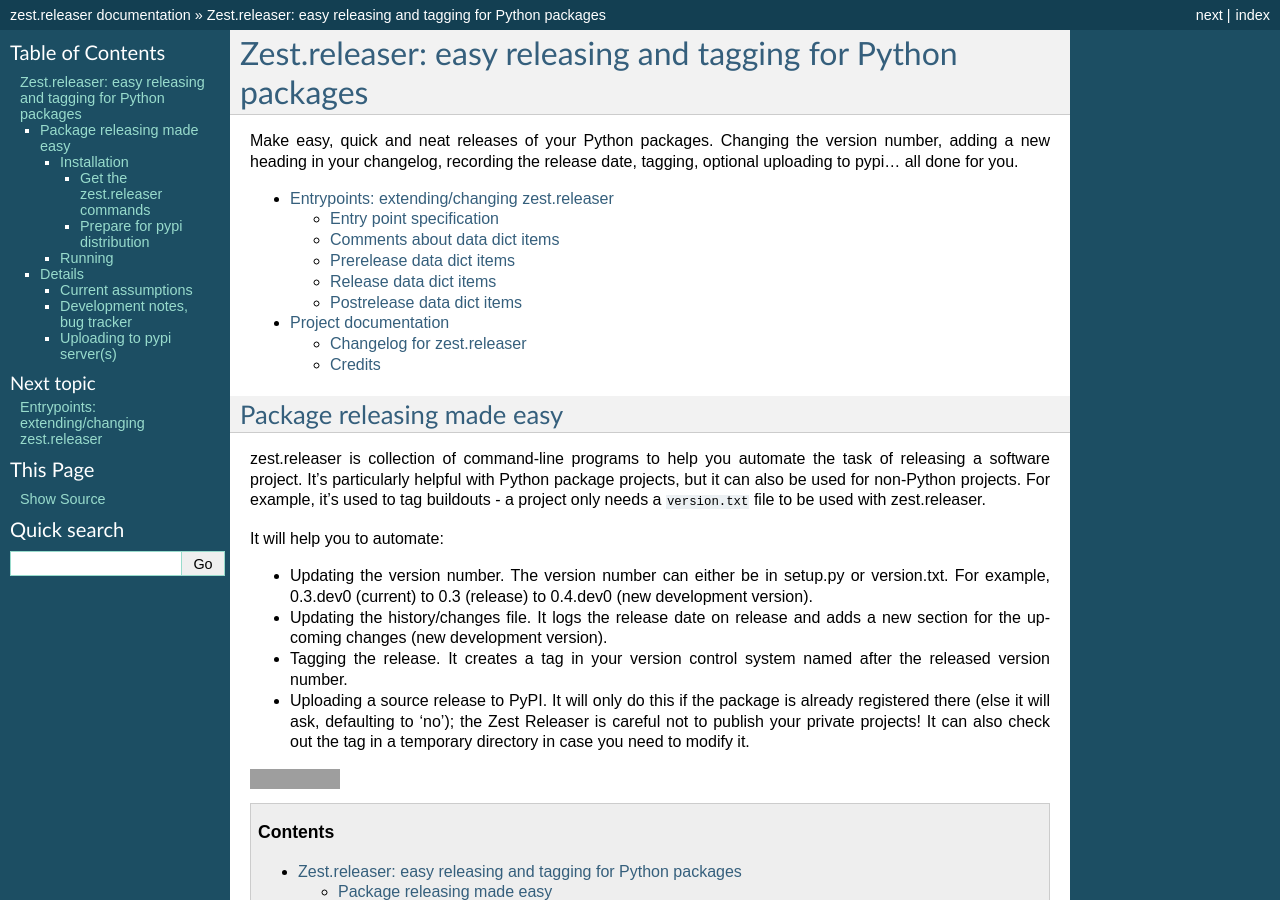
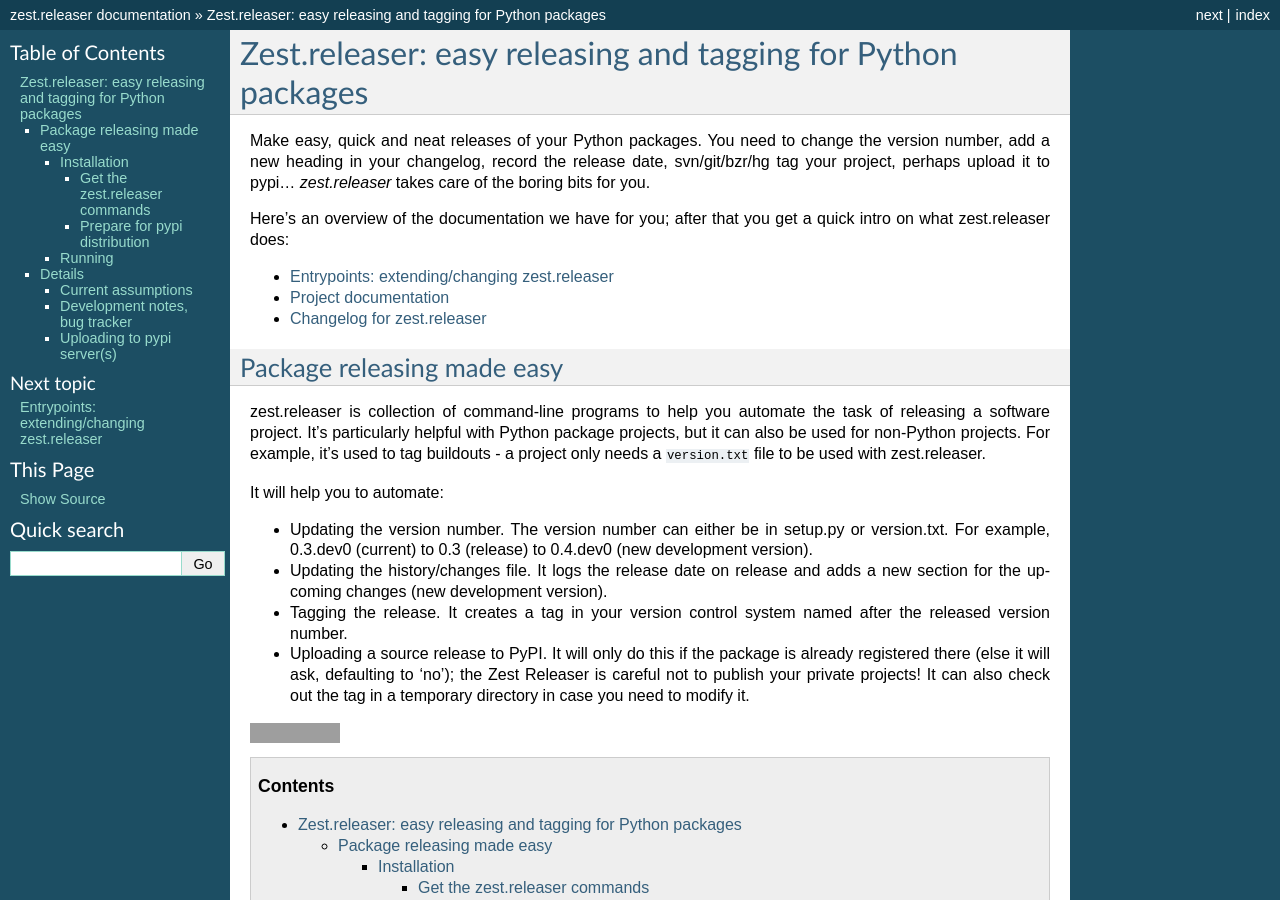
Before and after one commit to zestsoftware/zest.releaser, a Sphinx documentation site: the page built from doc/source/index.rst, in a window 1280 px wide and 900 px high. Built offline with Sphinx 7.4.7, drawn with Linux system fonts in a browser that asks for light colours; grey boxes are pictures that could not be loaded.

Commit message:
Properly added the changelog to sphinx.

```diff
--- a/CHANGES.rst
+++ b/CHANGES.rst
@@ -174,4 +174,4 @@
   Fixes https://bugs.launchpad.net/zest.releaser/+bug/858011
   [maurits]
 
-For older changes see ``older_changes.rst`` in the ``doc/sources/`` directory.
+.. # Note: for older changes see ``doc/sources/changelog.rst``.
--- a/doc/source/older_changes.rst
+++ b/doc/source/changelog.rst
@@ -1,8 +1,6 @@
-Old history for zest.releaser
-=============================
+.. include:: ../../CHANGES.rst
 
-For recent changes see CHANGES.txt.
-
+.. # Note: CHANGES.rst is the current changelog, the older entries are in here.
 
 3.22 (2011-05-05)
 -----------------
--- a/doc/source/index.rst
+++ b/doc/source/index.rst
@@ -1,15 +1,20 @@
 Zest.releaser: easy releasing and tagging for Python packages
 #############################################################
 
-Make easy, quick and neat releases of your Python packages. Changing the
-version number, adding a new heading in your changelog, recording the release
-date, tagging, optional uploading to pypi... all done for you.
+Make easy, quick and neat releases of your Python packages. You need to change
+the version number, add a new heading in your changelog, record the release
+date, svn/git/bzr/hg tag your project, perhaps upload it to
+pypi... *zest.releaser* takes care of the boring bits for you.
+
+Here's an overview of the documentation we have for you; after that you get a
+quick intro on what zest.releaser does:
 
 .. toctree::
-   :maxdepth: 2
+   :maxdepth: 1
 
    entrypoints
    project
+   changelog
 
 
 .. include:: ../../README.rst
```
Also changed, not shown: doc/source/project.rst (+0 -10 lines).
